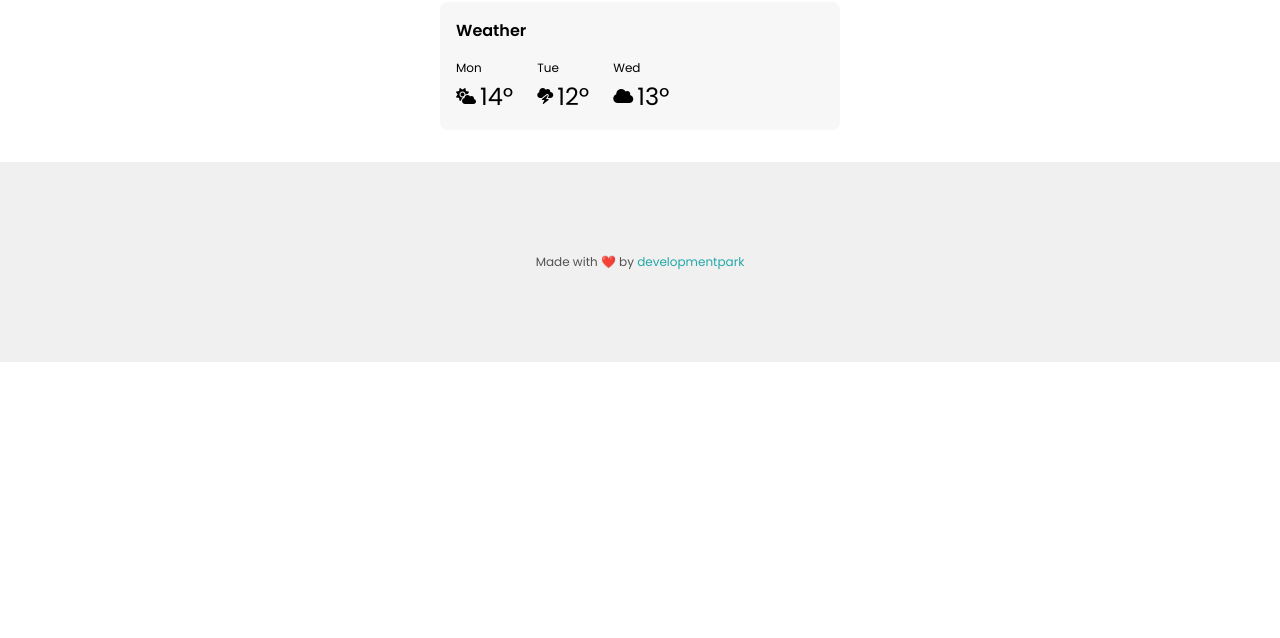
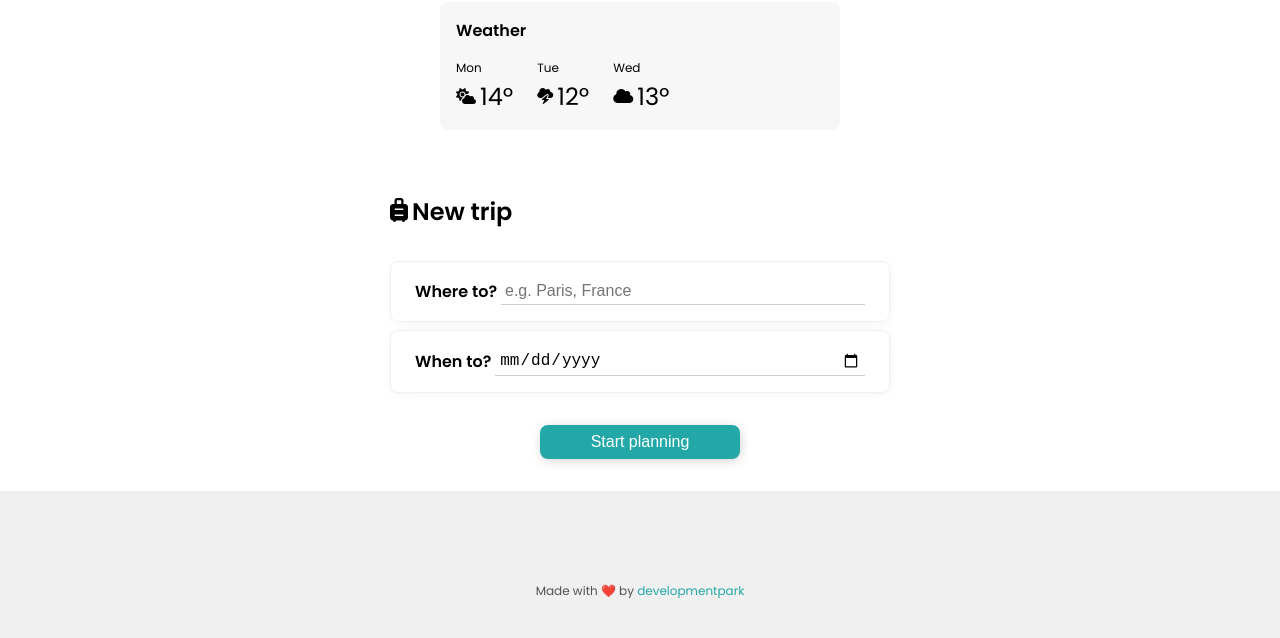
Before and after one commit to developmentpark/travel-app, a website built with webpack: page src/client/view/index.html in a window 1280 px wide. Shown: the part 706-1344 px from the top of the page. Before the commit the page ends 1068 px from the top, so only its background shows below. Built offline with nearby package versions, Linux system fonts and the light colour scheme.

Commit message:
added new plan section

```diff
--- a/src/client/styles/base.scss
+++ b/src/client/styles/base.scss
@@ -80,3 +80,45 @@ a:hover {
   text-decoration: none;
   color: $primary-color_2;
 }
+
+.section {
+  width: 100%;
+  max-width: 500px;
+  display: flex;
+  flex-direction: column;
+  gap: 32px;
+
+  .section__title {
+    font-size: 24px;
+    font-weight: 600;
+    display: flex;
+    align-items: center;
+    gap: 4px;
+
+    .icon {
+      position: relative;
+      top: -2px;
+    }
+  }
+
+  .section__content {
+    display: flex;
+    flex-direction: column;
+    gap: 24px;
+  }
+}
+
+.button {
+  border: none;
+  background: $primary-color_1;
+  color: $white-color;
+  font-size: 16px;
+  padding: 8px 16px;
+  border-radius: 8px;
+  box-shadow: 1px 2px 12px -1px $gray-color_2;
+
+  &:hover {
+    cursor: pointer;
+    background-color: $primary-color_2;
+  }
+}
--- a/src/client/styles/index.scss
+++ b/src/client/styles/index.scss
@@ -1,3 +1,4 @@
 @import "./base.scss";
 @import "./plans-section.scss";
 @import "./plan-section.scss";
+@import "./new-plan-section.scss";
--- /dev/null
+++ b/src/client/styles/new-plan-section.scss
@@ -0,0 +1,46 @@
+.form {
+  display: flex;
+  flex-direction: column;
+  align-items: center;
+  gap: 32px;
+
+  .input-col {
+    width: 100%;
+    display: flex;
+    flex-direction: column;
+    gap: 8px;
+
+    .input-container {
+      display: flex;
+      align-items: center;
+      gap: 4px;
+      padding: 16px 24px;
+      border-radius: 8px;
+      border: solid 1px $gray-color_1;
+      box-shadow: 1px 2px 12px -2px $gray-color_1;
+    }
+  }
+
+  .save-btn {
+    width: 200px;
+  }
+}
+
+.input-container {
+  .input {
+    border: 0;
+    border-bottom: solid 1px $gray-color_2;
+    padding: 4px;
+    flex: 1;
+    font-size: 16px;
+
+    &:focus {
+      outline: none;
+    }
+  }
+
+  .label {
+    font-size: 16px;
+    font-weight: 600;
+  }
+}
--- a/src/client/view/index.html
+++ b/src/client/view/index.html
@@ -111,6 +111,37 @@
             </div>
           </div>
         </section>
+
+        <section class="section new-plan">
+          <div class="section__title">
+            <i class="icon fa-solid fa-suitcase-rolling"></i
+            ><span>New trip</span>
+          </div>
+          <div class="section__content new-plan__content">
+            <form class="form">
+              <div class="input-col">
+                <div class="input-container">
+                  <label class="label" for="location">Where to?</label>
+                  <input
+                    class="input"
+                    id="location"
+                    type="text"
+                    placeholder="e.g. Paris, France"
+                  />
+                </div>
+                <div class="input-container">
+                  <label class="label" for="departing">When to?</label>
+                  <input class="input" id="departing" type="date" />
+                </div>
+              </div>
+              <input
+                type="submit"
+                class="button save-btn"
+                value="Start planning"
+              />
+            </form>
+          </div>
+        </section>
       </main>
       <footer>
         <p>Made with ❤️ by <a href="#">developmentpark</a></p>
```
